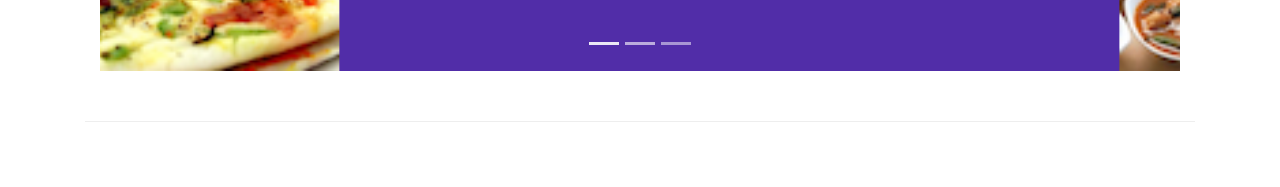
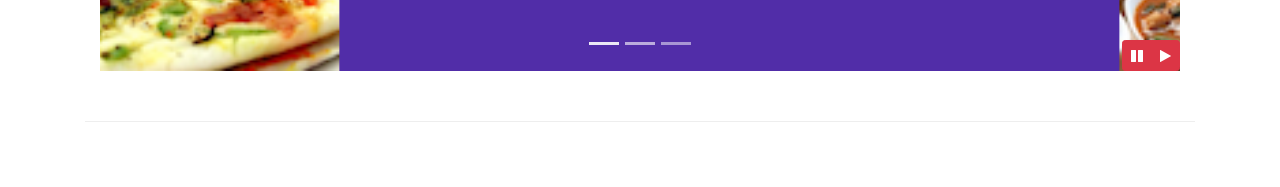
Before and after one commit to jefflgaol/Git-Bootstrap, a website: page index.html in a window 1280 px wide. Shown: the part 613-800 px from the top of the page. Drawn offline with nearby package versions, Linux system fonts and the light colour scheme; files whose address does not match are found by name.

Commit message:
Bootstrap JQuery

```diff
--- a/css/styles.css
+++ b/css/styles.css
@@ -71,3 +71,12 @@ body {
     transform: translateY(-50%);
     bottom: initial;
 }
+
+/* WEEK 4 */
+
+#carouselButton {
+    right:0px;
+    position: absolute;
+    bottom: 0px;
+    z-index: 1;
+}
--- a/index.html
+++ b/index.html
@@ -227,6 +227,14 @@
                     <a class="carousel-control-next" href="#mycarousel" role="button" data-slide="next">
                         <span class="carousel-control-next-icon"></span>
                     </a>
+                    <div class="btn-group" id="carouselButton">
+                        <button class="btn btn-danger btn-sm" id="carousel-pause">
+                            <span class="fa fa-pause"></span>
+                        </button>
+                        <button class="btn btn-danger btn-sm" id="carousel-play">
+                            <span class="fa fa-play"></span>
+                        </button>
+                    </div>
                 </div>
             </div>
         </div>
@@ -400,6 +408,18 @@
                 $('[data-toggle="tooltip"]').tooltip();
             })
         </script> -->
+
+        <script>
+            $(document).ready(function(){
+                $("#mycarousel").carousel( { interval: 2000 } );
+                $("#carousel-pause").click(function(){
+                    $("#mycarousel").carousel('pause');
+                });
+                $("#carousel-play").click(function(){
+                    $("#mycarousel").carousel('cycle');
+                });
+            });
+        </script>
 </body>
 
 </html>
```
